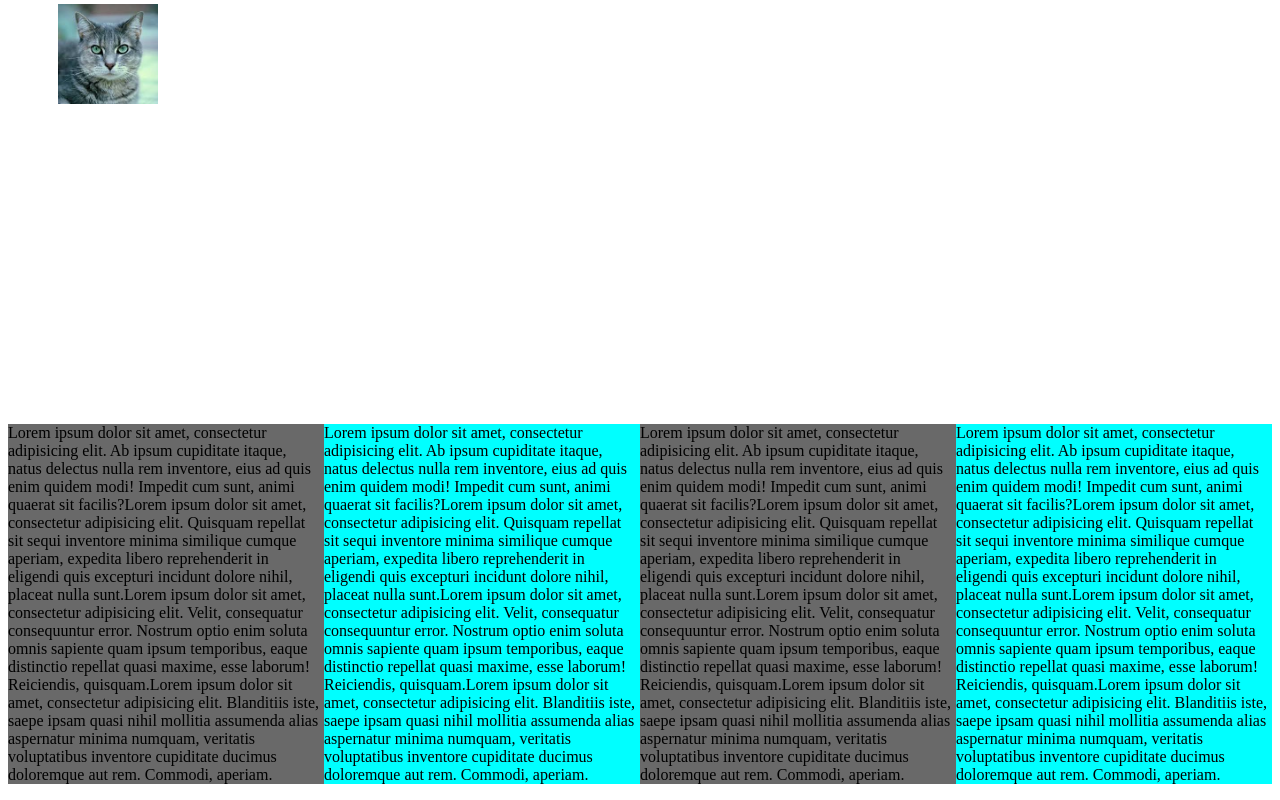
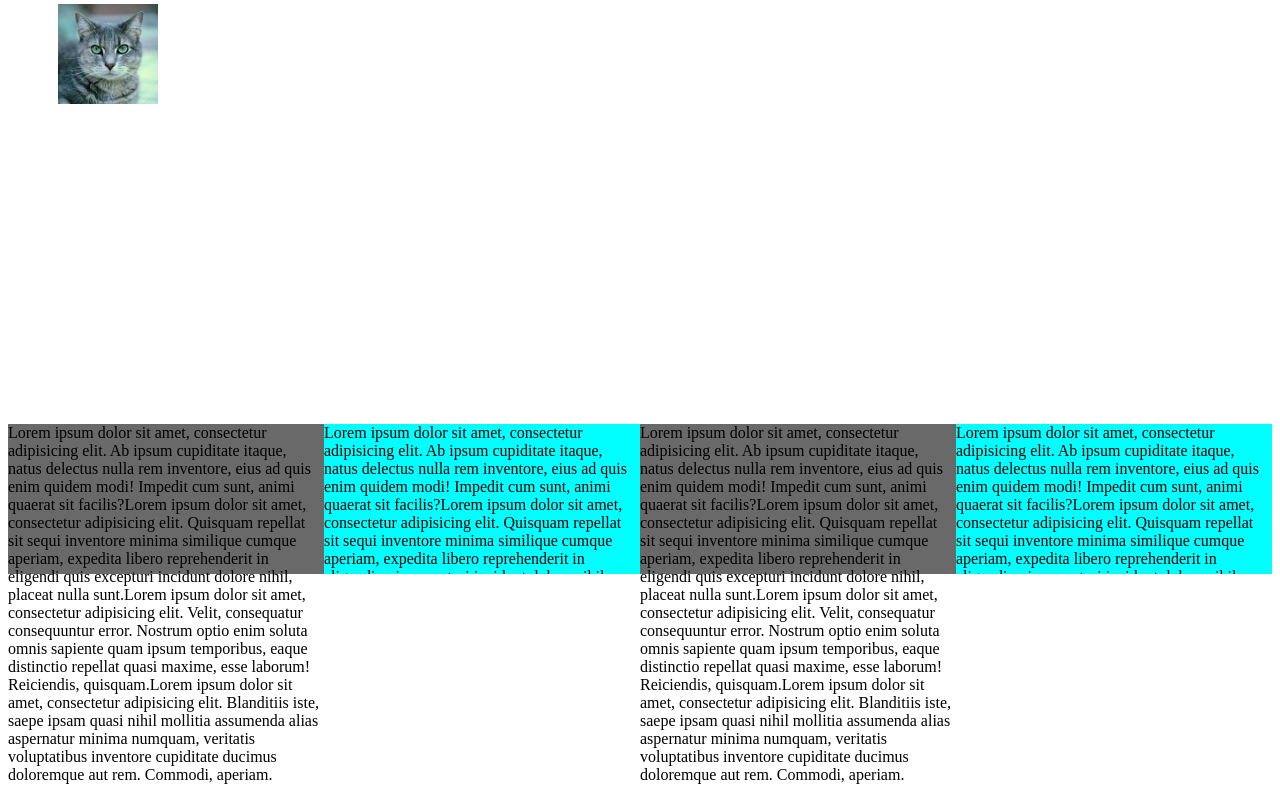
Before and after one commit to marcinmika1/css-zadanie2, a plain HTML site: page index.html in a window 1280 px wide. Shown: the part 807-1607 px from the top of the page. Drawn offline with Linux system fonts and the light colour scheme.

Commit message:
overflow

```diff
--- a/css/style.css
+++ b/css/style.css
@@ -24,6 +24,7 @@ p{
 }
 */
 
+
 /*
 a{
     display: inline-block;
@@ -37,6 +38,7 @@ a{
     line-height: 200px;
 }
 */
+
 
 /*
 
@@ -55,6 +57,8 @@ img{
     float: right;
 }
 */
+
+
 /*
 
 p:nth-child(4){
@@ -62,9 +66,7 @@ p:nth-child(4){
 }
 */
 
-
-#kot{
-
+#kot {
     margin: 50px;
     width: 100px;
     height: 100px;
@@ -72,33 +74,42 @@ p:nth-child(4){
     display: inline-block;
     float: none;
     transition: all .3s;
-	-webkit-transition all .3s;
-	-ms-transform scale(1.25);
-
+    -webkit-transition all .3s;
+    -ms-transform scale(1.25);
 }
 
-#kot:hover{
+#kot:hover {
     width: 200px;
     height: 200px;
     transform: scale(1.25);
     -ms-transform scale(1.25);
     -webkit-transform scale(1.25);
-    box-shadow:0 0 10px #888;
+    box-shadow: 0 0 10px #888;
     background-color: #fff;
+}
+
+#overflow p {
+    width: 25%;
+    float: left;
+    height: 150px;
 
 }
 
-#overflow p {
+#overflow p:nth-child(even) {
+    background-color: aqua;
+}
 
-        width:  25%;
-        float: left;
-    }
-
-    #overflow p:nth-child(even){
-        background-color: aqua;
-    }
+#overflow p:nth-child(odd) {
+    background-color: dimgrey;
+}
 
 
-        #overflow p:nth-child(odd){
-        background-color: dimgrey;
-    }
+#overflow p:nth-child(2) {
+
+      overflow: scroll;
+}
+
+#overflow p:nth-child(4) {
+
+      overflow: auto;
+}
```
